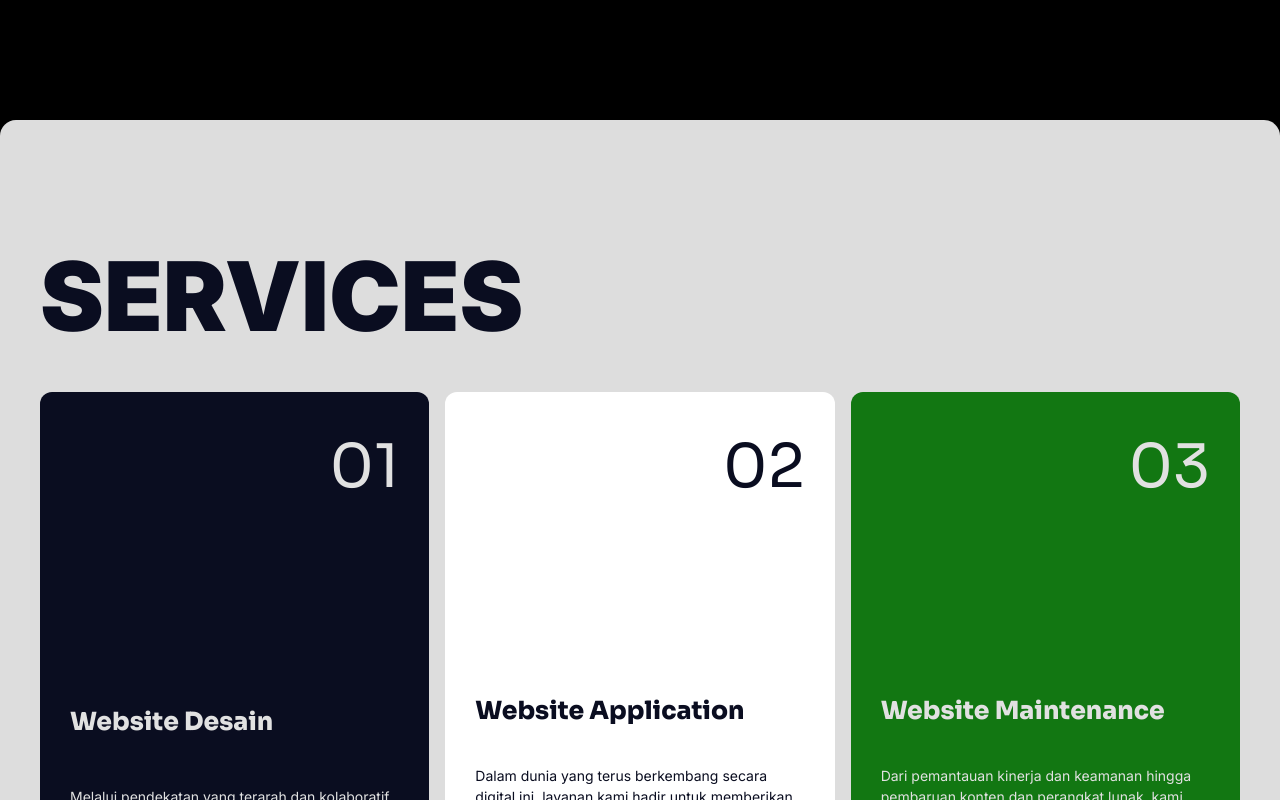
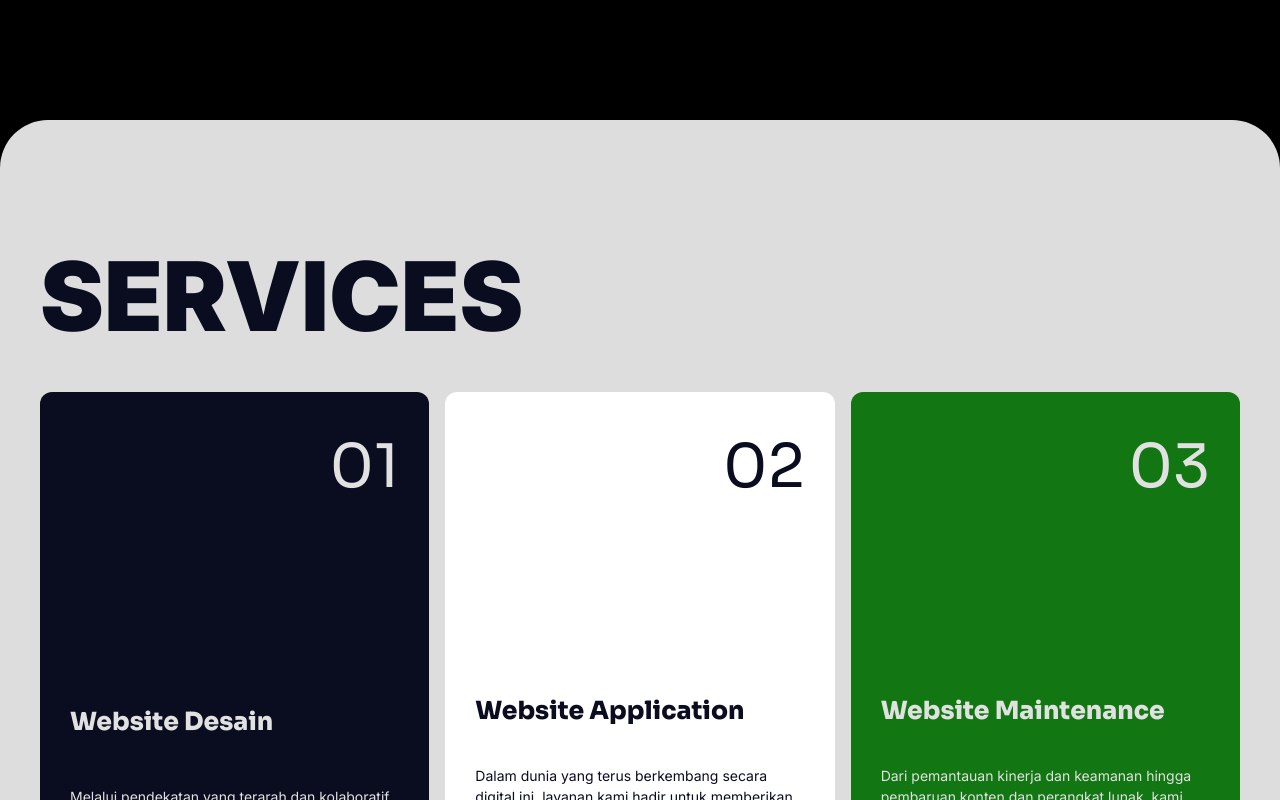
Before and after one commit to bagian/nextBagianlanding, a Next.js app: page / in a window 1280 px wide. Shown: the part 3960-4760 px from the top of the page. Built offline with nearby package versions, Linux system fonts and the light colour scheme; a web font is replaced by a local one.

Commit message:
fix: borderRadius services component

```diff
--- a/app/components/servicesContent/servicesComponent.jsx
+++ b/app/components/servicesContent/servicesComponent.jsx
@@ -23,7 +23,7 @@ const ServicesData = [
 export default function ServicesComponent() {
   return (
     <>
-      <div className={`${styles.servicesHeadline_x} my-32 rounded-2xl`}>
+      <div className={`${styles.servicesHeadline_x} my-32 rounded-[3rem]`}>
         <div className={`${styles.servicesWrapper_x} py-32 lg:px-10 p-6`}>
           <div className="flex flex-col justify-between servicesTitle-x lg:flex-row md:flex-row md:items-end lg:items-end md:m-10 xl:m-0 ">
             <div className="text-4xl md:text-8xl font-[900] uppercase lg:text-8xl servicesHeading-x">
```
